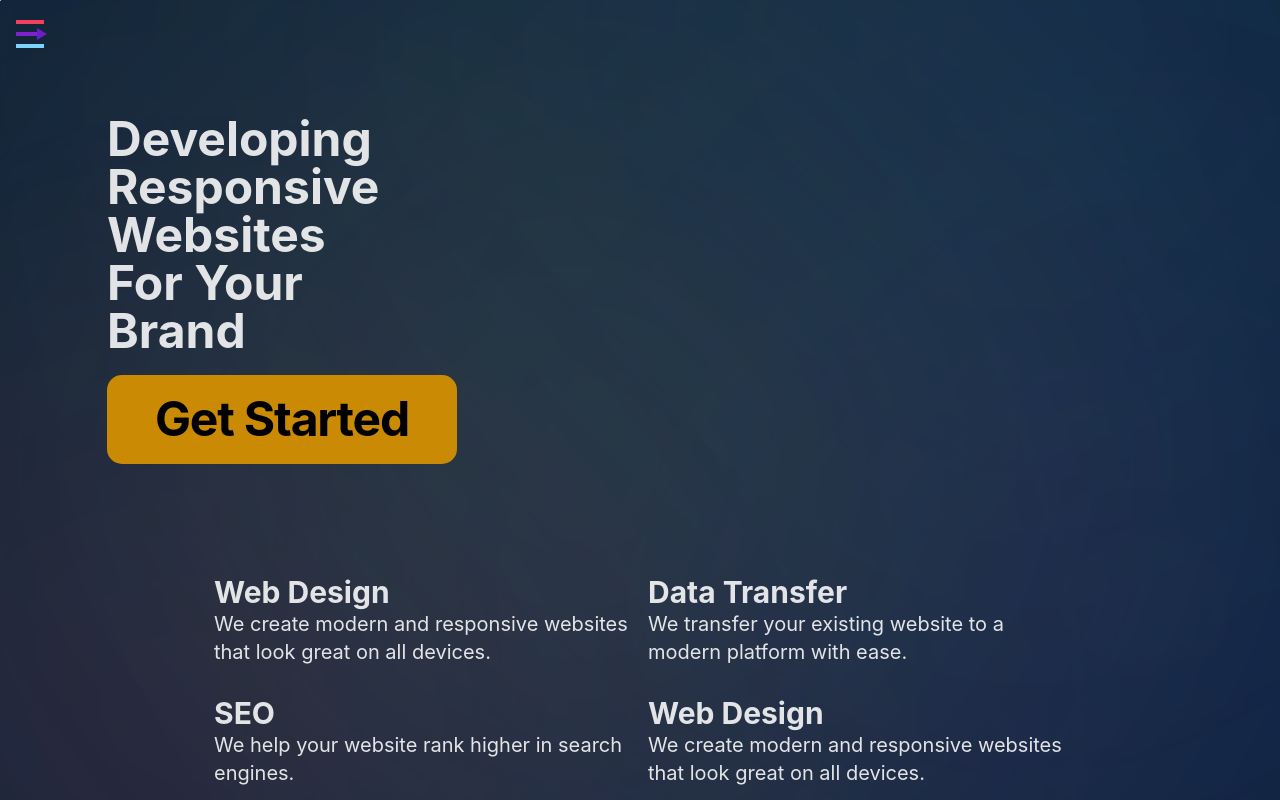
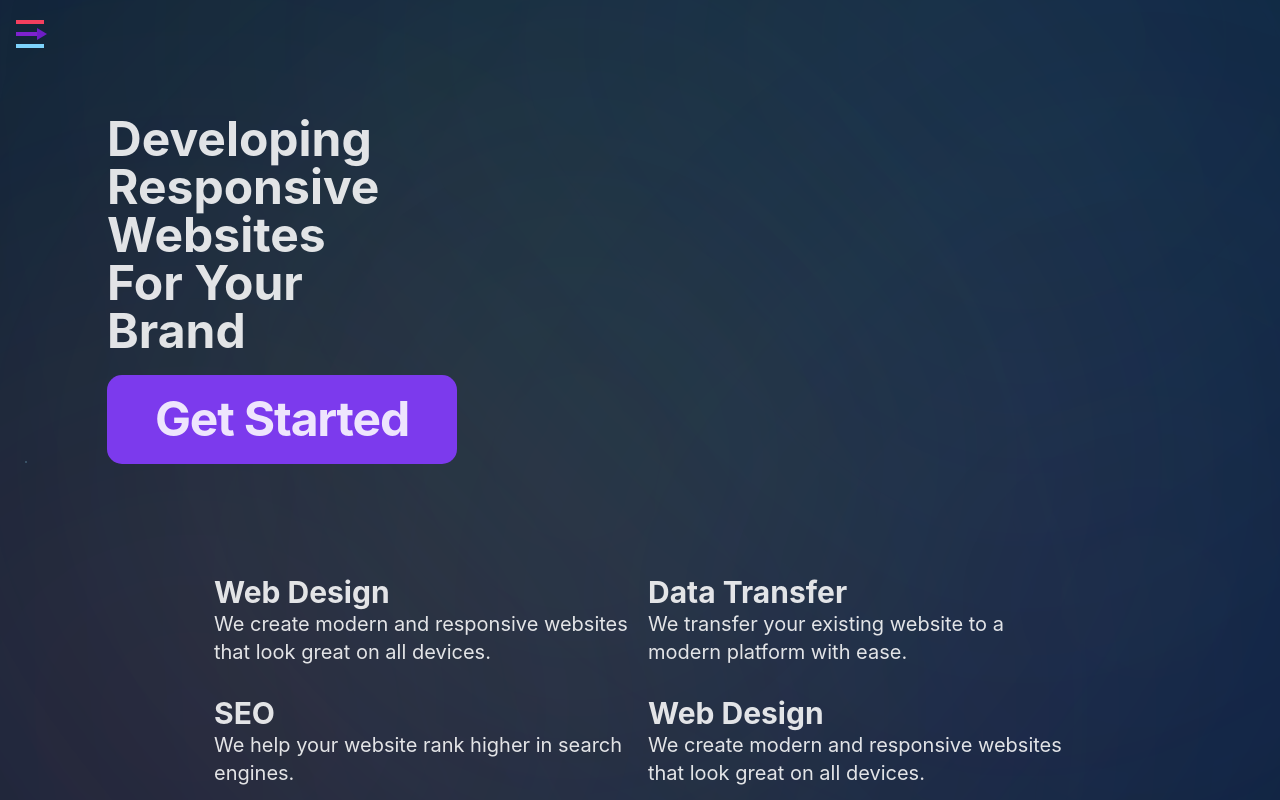
Before and after one commit to infinitepixel-dev/InfinitePixel-Main, a React (Vite) app: page / in a window 1280 px wide. Shown: the top 800 px of the page. Built offline with nearby package versions, Linux system fonts and the light colour scheme.

Commit message:
Update button styling in heroPage.jsx

```diff
--- a/src/components/pages/heroPage.jsx
+++ b/src/components/pages/heroPage.jsx
@@ -102,14 +102,11 @@ function HeroPage() {
               For Your Brand
             </span>
             <button
-              className="mt-5 text-5xl leading-normal tracking-tight text-center duration-700 bg-yellow-600 md:text-2x1 hover:bg-yellow-500"
+              className="mt-5 text-5xl leading-normal tracking-tight text-center duration-700 text-slate-150 bg-violet-600 md:text-2x1 hover:bg-violet-700"
               style={{
                 position: "relative",
                 width: "350px",
                 height: "89px",
-                // left: "148px",
-                // top: "485px",
-                color: "black",
                 borderRadius: "15px",
               }}
             >
```
